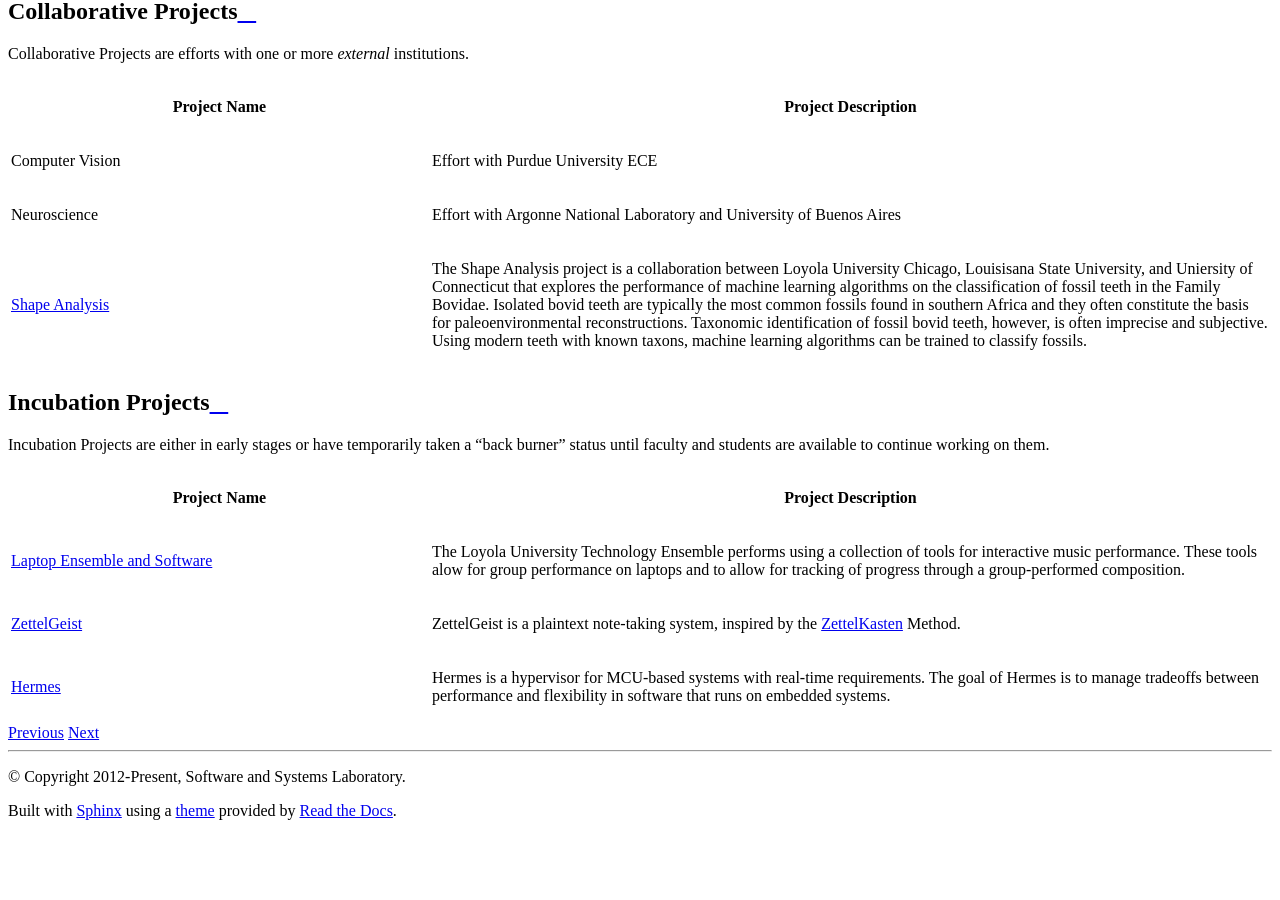
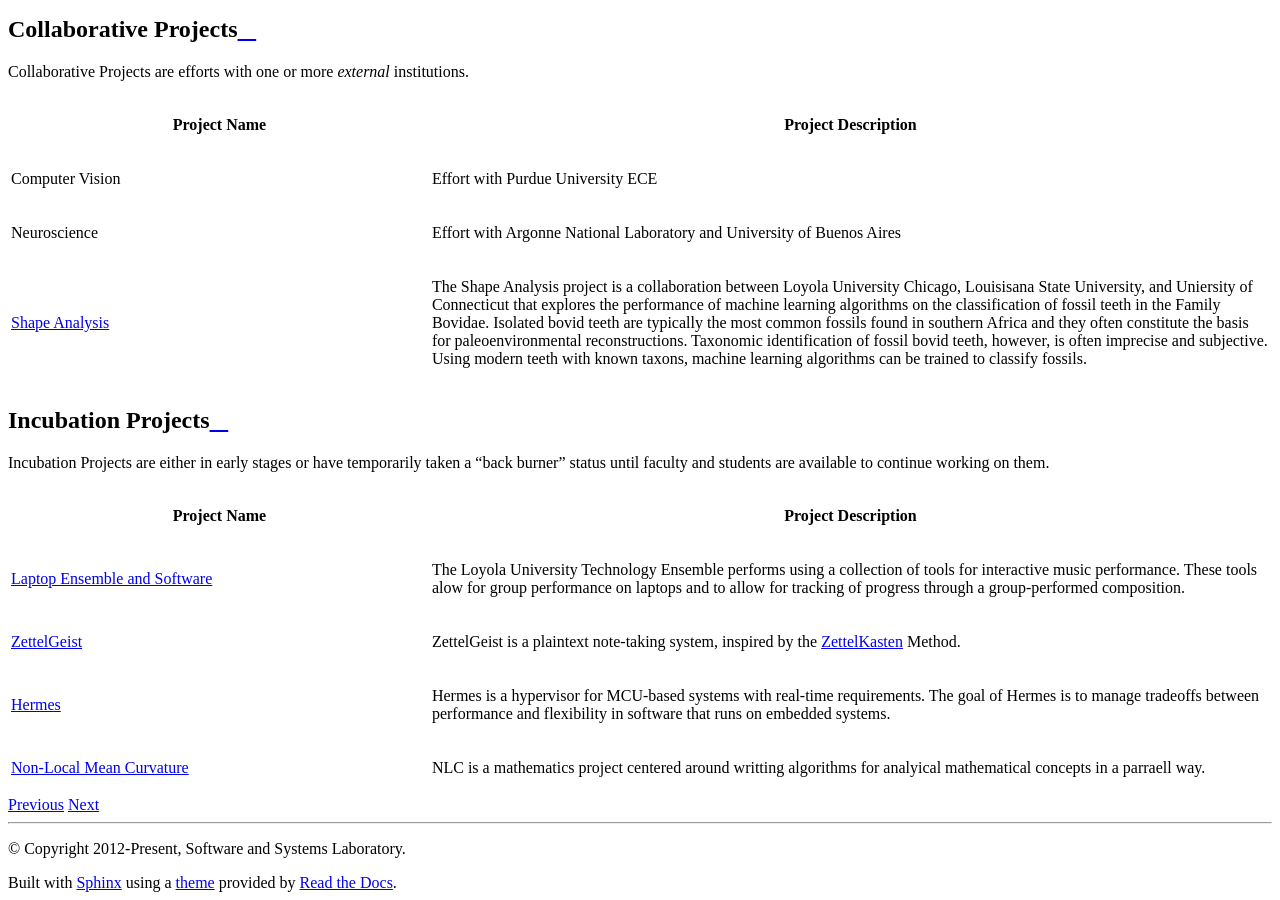
Before and after one commit to LoyolaChicagoCS/ssl, a Sphinx documentation site: the page built from source/projects.rst, in a window 1280 px wide and 900 px high, scrolled down 1166 px. Built offline with Sphinx 7.4.7 and the Read the Docs theme 2.0.0, drawn with Linux system fonts in a browser that asks for light colours; before the commit the page ends 1994 px from its top, so only the background shows below that; some of the changed text lies outside the part shown.

Commit message:
added NLC page

```diff
--- a/source/projects.rst
+++ b/source/projects.rst
@@ -17,6 +17,7 @@ The Software and Systems laboratory engages in traditional and applied research
    shape_analysis
    voltkey
    zettelgeist
+   NLC
 
 Publications
 -------------
@@ -88,3 +89,6 @@ Incubation Projects are either in early stages or have temporarily taken a "back
 
    * - :doc:`hermes`
      - Hermes is a hypervisor for MCU-based systems with real-time requirements. The goal of Hermes is to manage tradeoffs between performance and flexibility in software that runs on embedded systems.
+
+   * - :doc:`NLC`
+     - NLC is a mathematics project centered around writting algorithms for analyical mathematical concepts in a parraell way.
```
Also changed, not shown: source/NLC.rst (added, +20 -0 lines).
